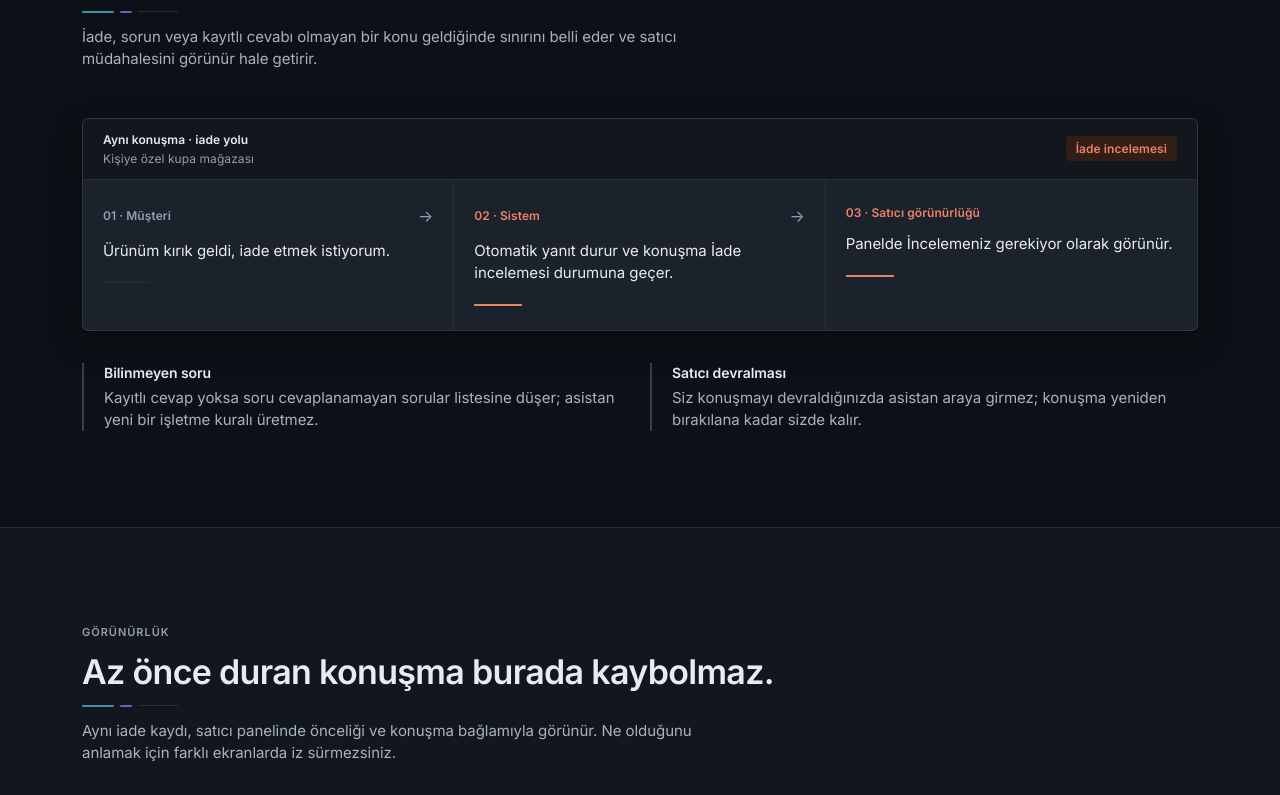
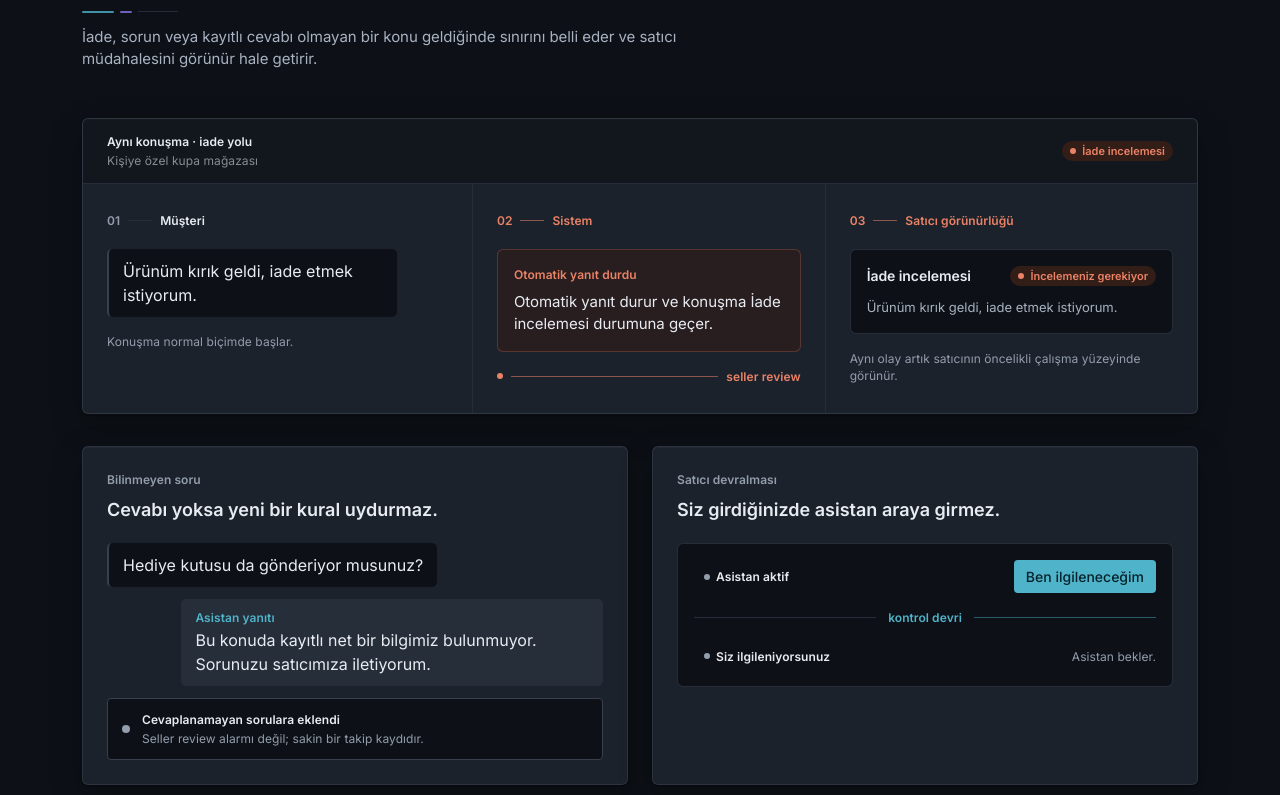
Before and after one commit to keremm44/whatsapp-assistant, a Next.js app in the folder frontend/: page / in a window 1280 px wide. Shown: the part 3625-4420 px from the top of the page. Built offline with nearby package versions, Linux system fonts and the light colour scheme; no server answers.

Commit message:
frontend: reshape difficult cases into product flows

```diff
--- a/frontend/src/components/marketing/difficult-cases.tsx
+++ b/frontend/src/components/marketing/difficult-cases.tsx
@@ -1,12 +1,15 @@
 import * as React from "react";
 
+import { ChatBubble } from "@/components/marketing/chat-bubbles";
 import { MARKETING_STORY } from "@/components/marketing/marketing-story";
 import { MarketingReveal } from "@/components/marketing/marketing-motion";
 import { MarketingSectionHeading } from "@/components/marketing/section-heading";
+import { StatusChip } from "@/components/shared/status-chip";
 
 /**
- * Difficult cases — the same conversation reaches the moment where the
- * assistant must stop. Coral appears only on the seller-attention path.
+ * Difficult cases — a narrative product flow rather than three equal
+ * dashboard cells. Neutral carries the customer/system path; coral begins
+ * only when the backend meaning becomes genuine seller review.
  */
 export function DifficultCases() {
   return (
@@ -19,100 +22,155 @@ export function DifficultCases() {
         />
 
         <MarketingReveal className="mt-12">
-          <ReturnHandoffPath />
+          <ReturnJourney />
         </MarketingReveal>
 
-        <div className="mt-8 grid gap-5 md:grid-cols-2">
-          <QuietCase
-            title="Bilinmeyen soru"
-            body="Kayıtlı cevap yoksa soru cevaplanamayan sorular listesine düşer; asistan yeni bir işletme kuralı üretmez."
-          />
-          <QuietCase
-            title="Satıcı devralması"
-            body="Siz konuşmayı devraldığınızda asistan araya girmez; konuşma yeniden bırakılana kadar sizde kalır."
-          />
+        <div className="mt-8 grid gap-6 lg:grid-cols-2">
+          <MarketingReveal>
+            <UnknownQuestionFlow />
+          </MarketingReveal>
+          <MarketingReveal>
+            <SellerTakeoverFlow />
+          </MarketingReveal>
         </div>
       </div>
     </section>
   );
 }
 
-function ReturnHandoffPath() {
-  const steps = [
-    {
-      index: "01",
-      label: "Müşteri",
-      text: MARKETING_STORY.returnQuestion,
-      attention: false,
-    },
-    {
-      index: "02",
-      label: "Sistem",
-      text: MARKETING_STORY.returnSystemOutcome,
-      attention: true,
-    },
-    {
-      index: "03",
-      label: "Satıcı görünürlüğü",
-      text: MARKETING_STORY.returnSellerOutcome,
-      attention: true,
-    },
-  ] as const;
-
+function ReturnJourney() {
   return (
     <div className="overflow-hidden rounded-sheet border border-boundary/70 bg-raised shadow-surface">
-      <div className="flex flex-wrap items-center justify-between gap-3 border-b border-divider bg-chrome/45 px-4 py-3 sm:px-5">
+      <div className="flex flex-wrap items-center justify-between gap-3 border-b border-divider bg-chrome/45 px-5 py-3.5 sm:px-6">
         <div>
-          <p className="type-meta font-semibold text-foreground">Aynı konuşma · iade yolu</p>
-          <p className="mt-0.5 type-meta text-muted-foreground">
-            {MARKETING_STORY.storeLabel}
-          </p>
+          <p className="type-meta font-semibold text-chrome-foreground">Aynı konuşma · iade yolu</p>
+          <p className="mt-0.5 type-meta text-chrome-foreground/55">{MARKETING_STORY.storeLabel}</p>
         </div>
-        <span className="rounded-control bg-attention-soft px-2.5 py-1 type-meta font-semibold text-attention">
-          İade incelemesi
-        </span>
+        <StatusChip tone="attention">İade incelemesi</StatusChip>
       </div>
 
-      <ol className="grid md:grid-cols-3">
-        {steps.map((step, index) => (
-          <li
-            key={step.index}
-            className="relative border-b border-divider px-5 py-6 last:border-b-0 md:border-b-0 md:border-r md:last:border-r-0"
-          >
-            <div className="flex items-center justify-between gap-3">
-              <span
-                className={
-                  step.attention
-                    ? "type-meta font-semibold text-attention"
-                    : "type-meta font-semibold text-muted-foreground"
-                }
-              >
-                {step.index} · {step.label}
-              </span>
-              {index < steps.length - 1 ? (
-                <span aria-hidden="true" className="hidden text-muted-foreground md:block">
-                  →
-                </span>
-              ) : null}
+      <div className="relative grid gap-0 lg:grid-cols-[1.05fr_0.95fr_1fr]">
+        <JourneyStage index="01" label="Müşteri">
+          <ChatBubble from="customer">{MARKETING_STORY.returnQuestion}</ChatBubble>
+          <p className="mt-4 type-meta text-muted-foreground">Konuşma normal biçimde başlar.</p>
+        </JourneyStage>
+
+        <JourneyStage index="02" label="Sistem" attention>
+          <div className="rounded-sheet border border-attention/25 bg-attention-soft/55 p-4">
+            <p className="type-meta font-semibold text-attention">Otomatik yanıt durdu</p>
+            <p className="mt-2 type-body text-foreground">{MARKETING_STORY.returnSystemOutcome}</p>
+          </div>
+          <div className="mt-4 flex items-center gap-2" aria-hidden="true">
+            <span className="h-1.5 w-1.5 rounded-full bg-attention" />
+            <span className="h-px flex-1 bg-attention/55" />
+            <span className="type-meta font-semibold text-attention">seller review</span>
+          </div>
+        </JourneyStage>
+
+        <JourneyStage index="03" label="Satıcı görünürlüğü" attention last>
+          <div className="rounded-sheet border border-boundary/60 bg-sunken p-4">
+            <div className="flex flex-wrap items-center justify-between gap-3">
+              <p className="type-row-primary text-foreground">İade incelemesi</p>
+              <StatusChip tone="attention">İncelemeniz gerekiyor</StatusChip>
             </div>
-            <p className="mt-3 type-body text-foreground">{step.text}</p>
-            {step.attention ? (
-              <span aria-hidden="true" className="mt-5 block h-0.5 w-12 bg-attention" />
-            ) : (
-              <span aria-hidden="true" className="mt-5 block h-px w-12 bg-divider" />
-            )}
-          </li>
-        ))}
-      </ol>
+            <p className="mt-3 type-row-secondary text-muted">{MARKETING_STORY.returnQuestion}</p>
+          </div>
+          <p className="mt-4 type-meta text-muted-foreground">
+            Aynı olay artık satıcının öncelikli çalışma yüzeyinde görünür.
+          </p>
+        </JourneyStage>
+      </div>
     </div>
   );
 }
 
-function QuietCase({ title, body }: { title: string; body: string }) {
+function JourneyStage({
+  index,
+  label,
+  children,
+  attention = false,
+  last = false,
+}: {
+  index: string;
+  label: string;
+  children: React.ReactNode;
+  attention?: boolean;
+  last?: boolean;
+}) {
   return (
-    <div className="border-l-2 border-boundary pl-4 sm:pl-5">
-      <h3 className="type-row-primary text-foreground">{title}</h3>
-      <p className="mt-1 max-w-prose type-body text-muted">{body}</p>
+    <div
+      className={
+        last
+          ? "relative px-5 py-6 sm:px-6 lg:py-7"
+          : "relative border-b border-divider px-5 py-6 sm:px-6 lg:border-b-0 lg:border-r lg:py-7"
+      }
+    >
+      <div className="mb-5 flex items-center gap-2">
+        <span className={attention ? "type-meta font-semibold text-attention" : "type-meta font-semibold text-muted-foreground"}>
+          {index}
+        </span>
+        <span className={attention ? "h-px w-6 bg-attention/55" : "h-px w-6 bg-divider"} />
+        <span className={attention ? "type-meta font-semibold text-attention" : "type-meta font-semibold text-foreground"}>
+          {label}
+        </span>
+      </div>
+      {children}
     </div>
   );
 }
+
+function UnknownQuestionFlow() {
+  return (
+    <div className="h-full rounded-sheet border border-boundary/60 bg-raised p-5 shadow-surface sm:p-6">
+      <p className="type-meta font-semibold text-muted-foreground">Bilinmeyen soru</p>
+      <h3 className="mt-2 font-heading text-lg font-semibold text-foreground">Cevabı yoksa yeni bir kural uydurmaz.</h3>
+
+      <div className="mt-5 space-y-3">
+        <ChatBubble from="customer">{MARKETING_STORY.unknownQuestion}</ChatBubble>
+        <ChatBubble from="assistant">{MARKETING_STORY.unknownAnswer}</ChatBubble>
+        <div className="flex items-center gap-3 rounded-control border border-boundary bg-recessed px-3.5 py-3">
+          <span aria-hidden="true" className="h-2 w-2 shrink-0 rounded-full bg-muted-foreground" />
+          <div>
+            <p className="type-meta font-semibold text-foreground">Cevaplanamayan sorulara eklendi</p>
+            <p className="mt-0.5 type-meta text-muted-foreground">Seller review alarmı değil; sakin bir takip kaydıdır.</p>
+          </div>
+        </div>
+      </div>
+    </div>
+  );
+}
+
+function SellerTakeoverFlow() {
+  return (
+    <div className="h-full rounded-sheet border border-boundary/60 bg-raised p-5 shadow-surface sm:p-6">
+      <p className="type-meta font-semibold text-muted-foreground">Satıcı devralması</p>
+      <h3 className="mt-2 font-heading text-lg font-semibold text-foreground">Siz girdiğinizde asistan araya girmez.</h3>
+
+      <div className="mt-5 rounded-sheet border border-boundary/60 bg-sunken p-4">
+        <div className="flex flex-wrap items-center justify-between gap-3">
+          <span className="inline-flex h-7 items-center gap-1.5 rounded-control bg-recessed px-2.5 type-meta font-semibold text-foreground">
+            <span aria-hidden="true" className="h-1.5 w-1.5 rounded-full bg-muted-foreground" />
+            Asistan aktif
+          </span>
+          <span className="rounded-control bg-primary-button px-3 py-1.5 text-sm font-medium text-primary-foreground">
+            Ben ilgileneceğim
+          </span>
+        </div>
+
+        <div className="my-4 flex items-center gap-3" aria-hidden="true">
+          <span className="h-px flex-1 bg-divider" />
+          <span className="type-meta font-semibold text-primary">kontrol devri</span>
+          <span className="h-px flex-1 bg-primary/45" />
+        </div>
+
+        <div className="flex flex-wrap items-center justify-between gap-3">
+          <span className="inline-flex h-7 items-center gap-1.5 rounded-control bg-recessed px-2.5 type-meta font-semibold text-foreground">
+            <span aria-hidden="true" className="h-1.5 w-1.5 rounded-full bg-muted-foreground" />
+            Siz ilgileniyorsunuz
+          </span>
+          <p className="type-meta text-muted-foreground">Asistan bekler.</p>
+        </div>
+      </div>
+    </div>
+  );
+}
```
